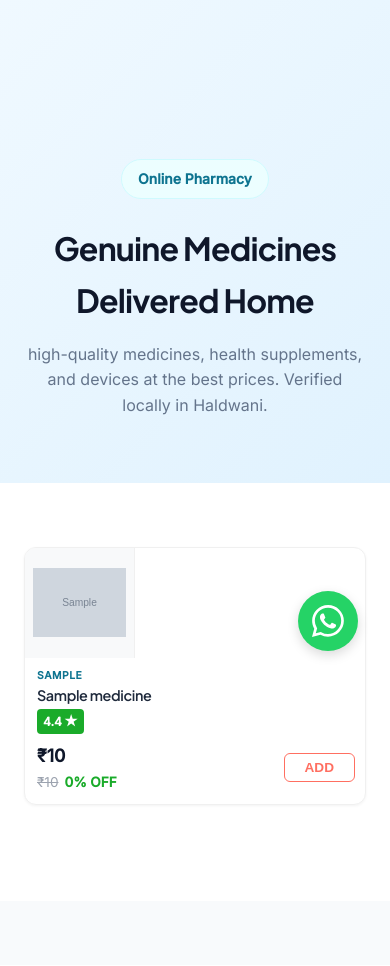
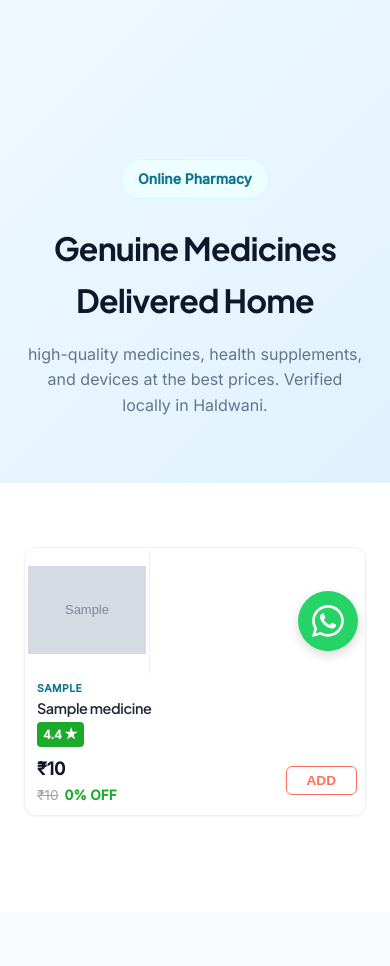
Before and after one commit to Cold-artist/jams-homecare, a Flask app: page /pharmacy in a window 390 px wide. Shown: the part 161-1127 px from the top of the page. Run offline with Flask 3, Linux system fonts and the light colour scheme; tables that the repository leaves empty hold one stand-in row (values such as "Sample post"); grey boxes marked "Sample" are stand-in pictures.

Commit message:
style: maximize mobile pharmacy images and remove padding

```diff
--- a/templates/pharmacy.html
+++ b/templates/pharmacy.html
@@ -186,45 +186,46 @@
             overflow: hidden;
         }
 
-        /* 1. Left Side: Fixed Square Image Block (35% or Fixed 100px) */
+        /* 1. Left Side: Maximized Square Image Block (125px) */
         .glass-card div[style*="height: 140px"] {
-            width: 110px !important;
-            /* Fixed Width */
-            min-width: 110px !important;
+            width: 125px !important;
+            /* Fixed Width - Larger */
+            min-width: 125px !important;
             height: auto !important;
-            /* Full layout height */
-            min-height: 110px;
+            min-height: 125px;
+            /* Ensure Square */
             margin: 0 !important;
             border-radius: 0 !important;
-            background: #f8f9fa !important;
-            /* Light Gray */
+            background: #fff !important;
+            /* White BG for clean look */
             border: none;
             border-right: 1px solid #f0f0f0;
-            padding: 8px;
+            padding: 2px;
+            /* Minimal padding to Maximize Image */
             display: flex;
             align-items: center;
             justify-content: center;
         }
 
         .glass-card img {
-            max-width: 100% !important;
-            max-height: 100% !important;
+            max-width: 98% !important;
+            /* Fill the box */
+            max-height: 98% !important;
             width: auto;
             height: auto;
             object-fit: contain;
-            mix-blend-mode: multiply;
+            mix-blend-mode: normal;
+            /* Remove blend for crispness */
         }
 
         /* 2. Right Side: Content Column (Fills remaining space) */
         .glass-card div[style*="padding: 1.5rem"] {
-            padding: 10px 10px 10px 12px !important;
-            /* Tighter Padding */
+            padding: 8px 8px 8px 12px !important;
+            /* Adjusted Padding */
             flex: 1;
-            /* Take remaining width */
             display: flex;
             flex-direction: column;
             justify-content: space-between;
-            /* Evenly space top/bottom */
             position: relative;
         }
 
```
